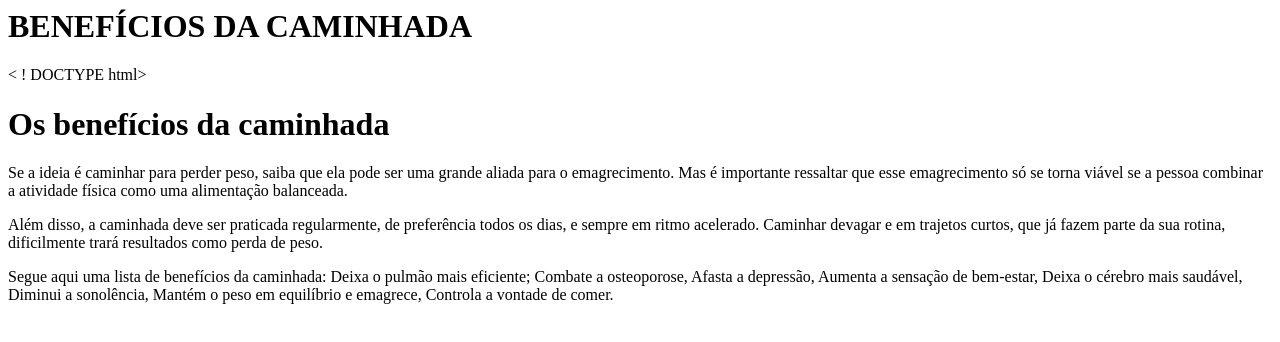
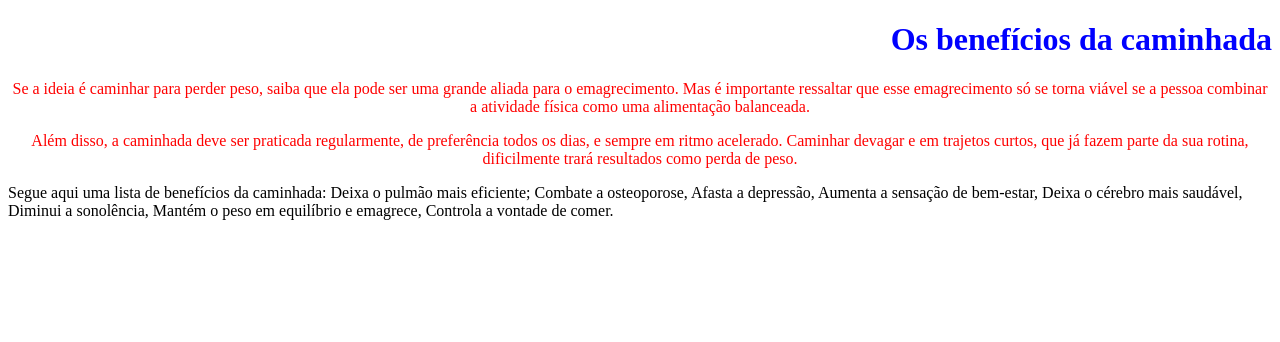
Before and after one commit to Veraluciawilmsen/esporte, a plain HTML site: page index.html in a window 1280 px wide. Drawn offline with Linux system fonts and the light colour scheme.

Commit message:
mudança

```diff
--- a/index.html
+++ b/index.html
@@ -1,8 +1,8 @@
-<h1>BENEFÍCIOS DA CAMINHADA</h1>< ! DOCTYPE html>
+<!DOCTYPE html>
 <html lang="pt-BR">
 <head>
  <meta charset="UTF-8"/>
- <link real="stylesheet" href="style.css" />
+ <link rel="stylesheet" href="style.css" />
  <title> Os benefícios da caminhada</title>
 
 </head>
```
